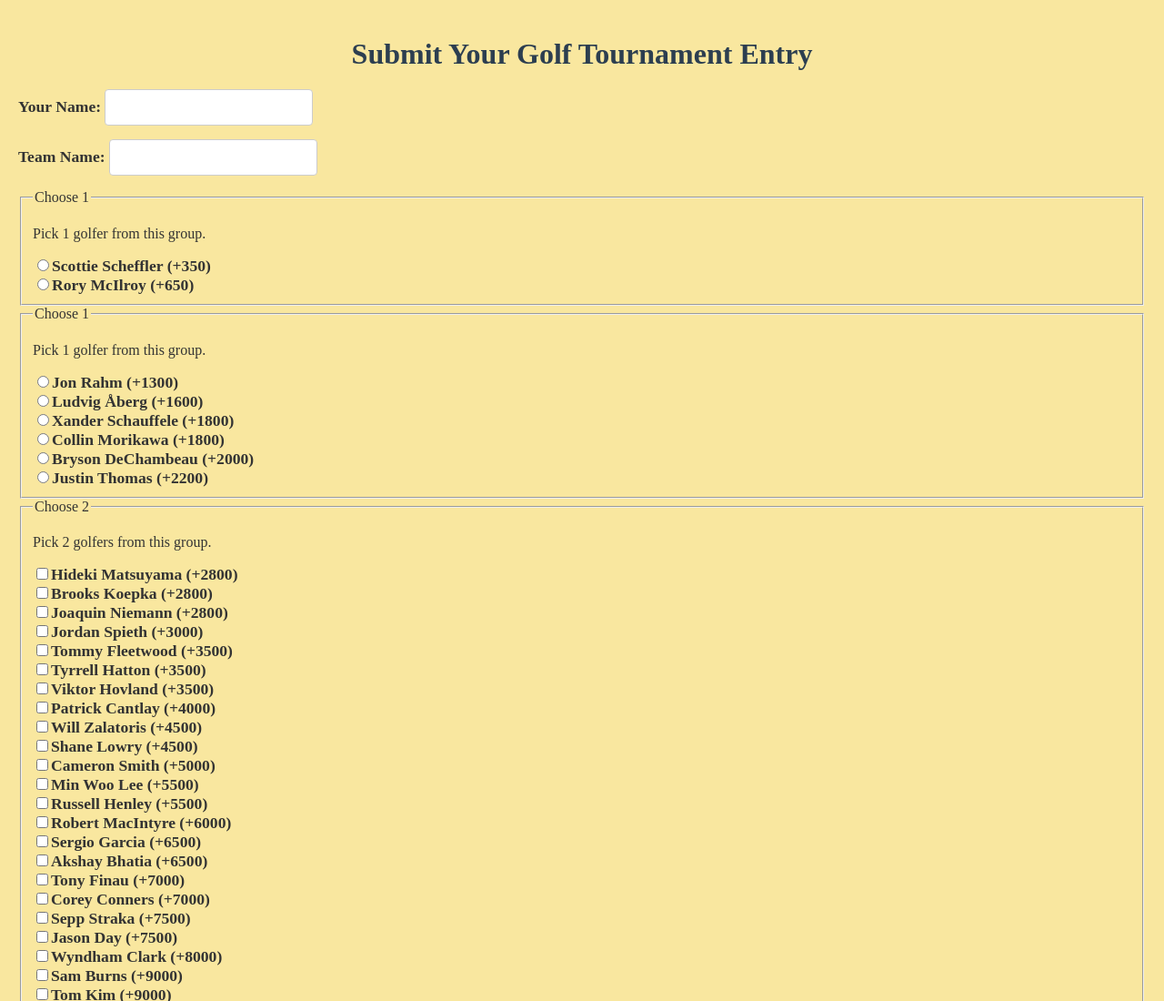
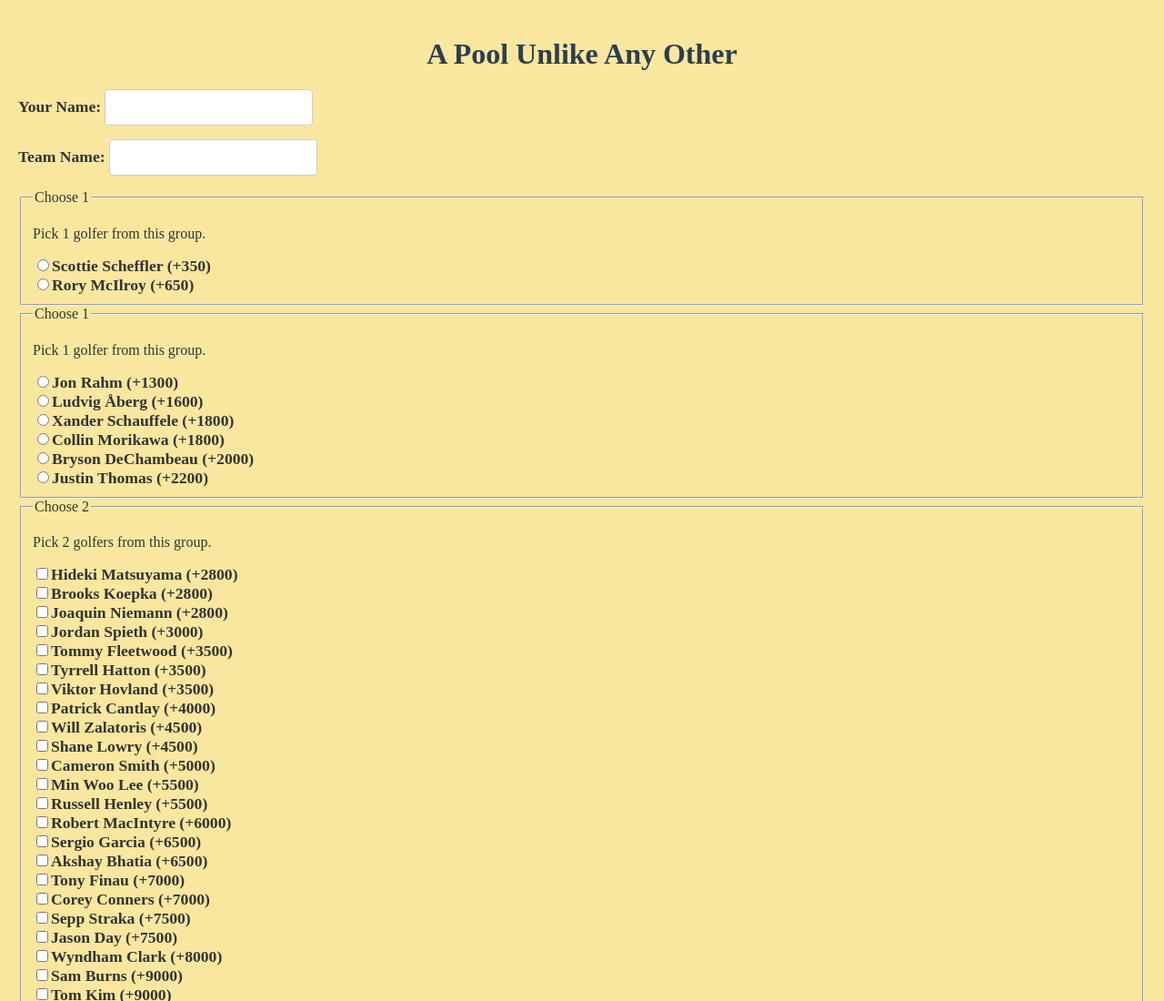
Before and after one commit to davidduball/davidduball.github.io, a website: page form_submission.html in a window 1280 px wide. Shown: the top 1100 px of the page at 91% size. Drawn offline with Linux system fonts and the light colour scheme.

Commit message:
Update form_submission.html

```diff
--- a/form_submission.html
+++ b/form_submission.html
@@ -3,12 +3,12 @@
 <head>
     <meta charset="UTF-8">
     <meta name="viewport" content="width=device-width, initial-scale=1.0">
-    <title>Golf Tournament Entry Form</title>
+    <title>Masters Pool Form</title>
     <link rel="stylesheet" href="styles.css" />
 </head>
 <body>
     <header>
-        <h1>Submit Your Golf Tournament Entry</h1>
+        <h1>A Pool Unlike Any Other</h1>
     </header>
 
     <form name="golf-form" method="POST" data-netlify="true" onsubmit="submitForm(event)">
```
